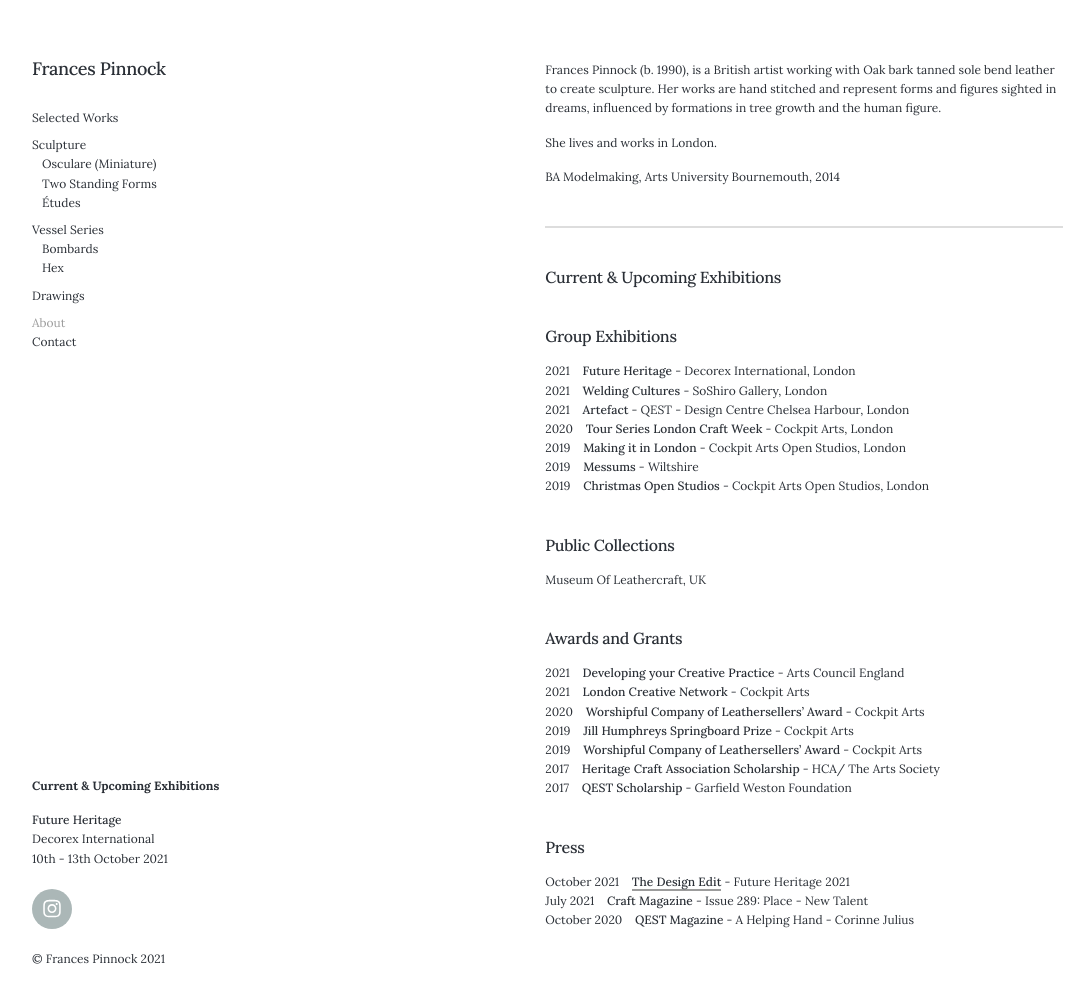
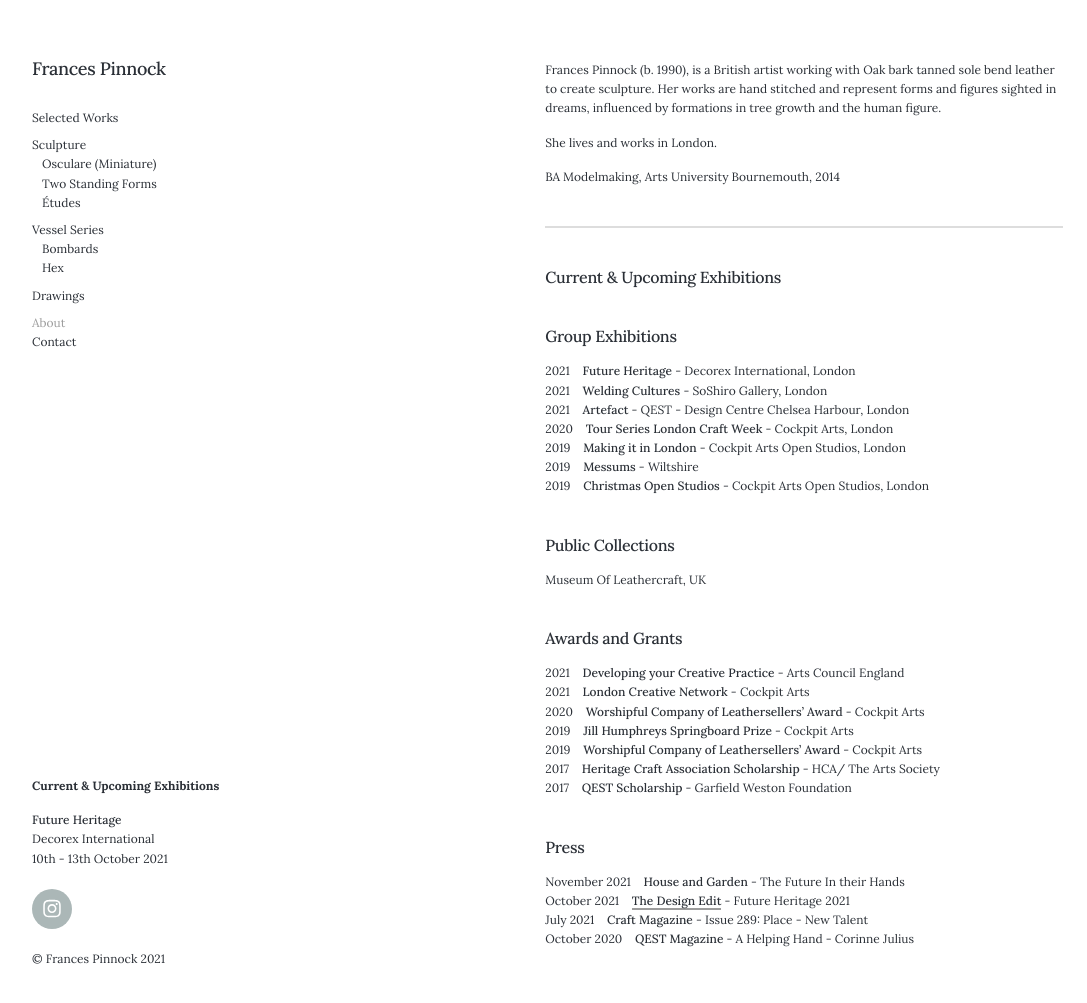
Before and after one commit to francespinnock/francespinnock.github.io, a Jekyll site: the page built from _pages/about.md, in a window 1280 px wide and 1008 px high. Shown: the top 1003 px of the window, without its empty margins (28-1115 px from the left). Built offline with Jekyll 4.4.1, drawn with Linux system fonts in a browser that asks for light colours; nearby versions of some CDN libraries.

Commit message:
Update about.md

```diff
--- a/_pages/about.md
+++ b/_pages/about.md
@@ -39,6 +39,7 @@ Museum Of Leathercraft, UK
 2017&nbsp;&nbsp;&nbsp; **QEST Scholarship** - Garfield Weston Foundation
 
 ## Press
+November 2021&nbsp;&nbsp;&nbsp; **House and Garden** - The Future In their Hands
 October 2021&nbsp;&nbsp;&nbsp; **[The Design Edit](https://thedesignedit.com/future-heritage-2021/)** - Future Heritage 2021
 July 2021&nbsp;&nbsp;&nbsp; **Craft Magazine** - Issue 289: Place - New Talent
 October 2020&nbsp;&nbsp;&nbsp; **QEST Magazine** - A Helping Hand - Corinne Julius
```
